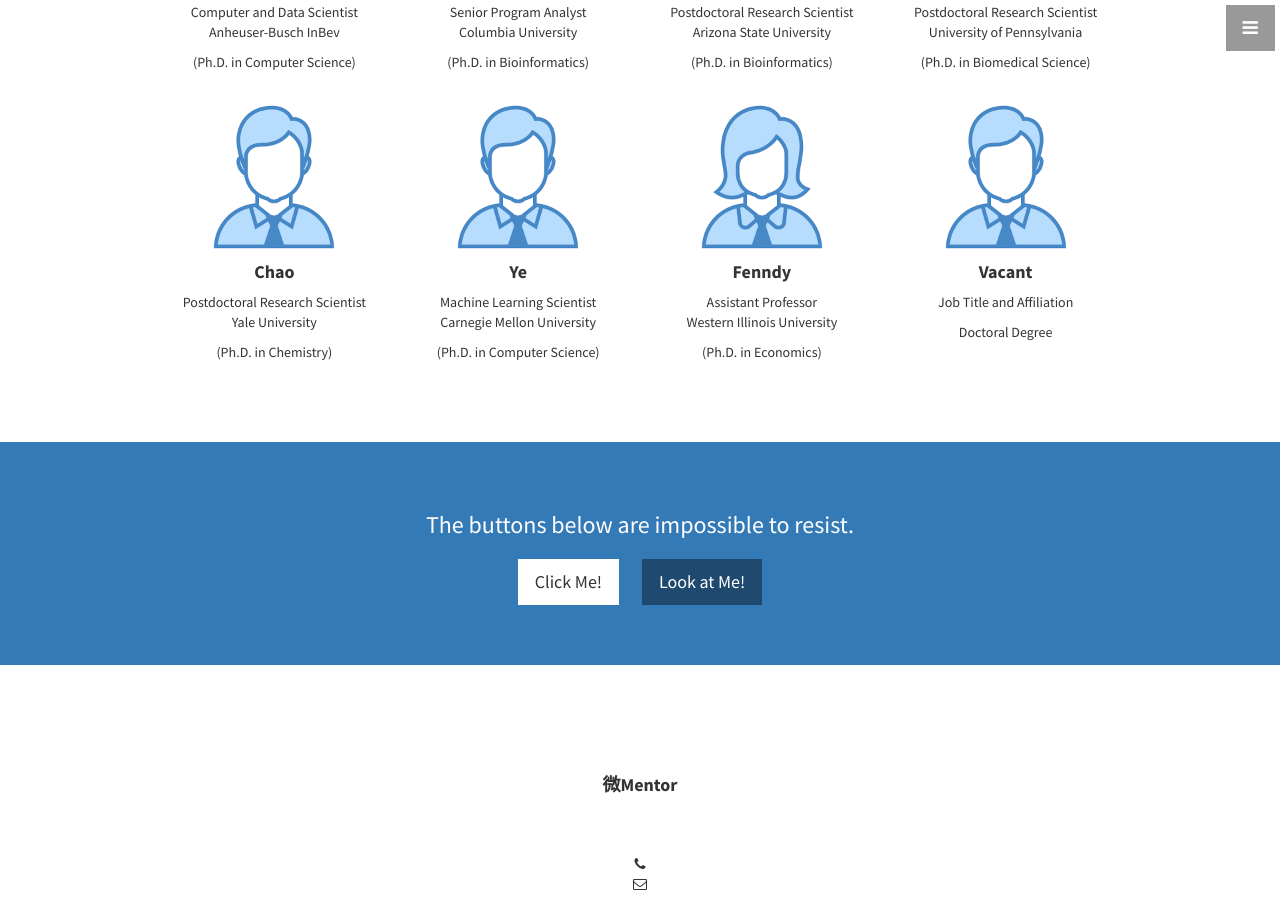
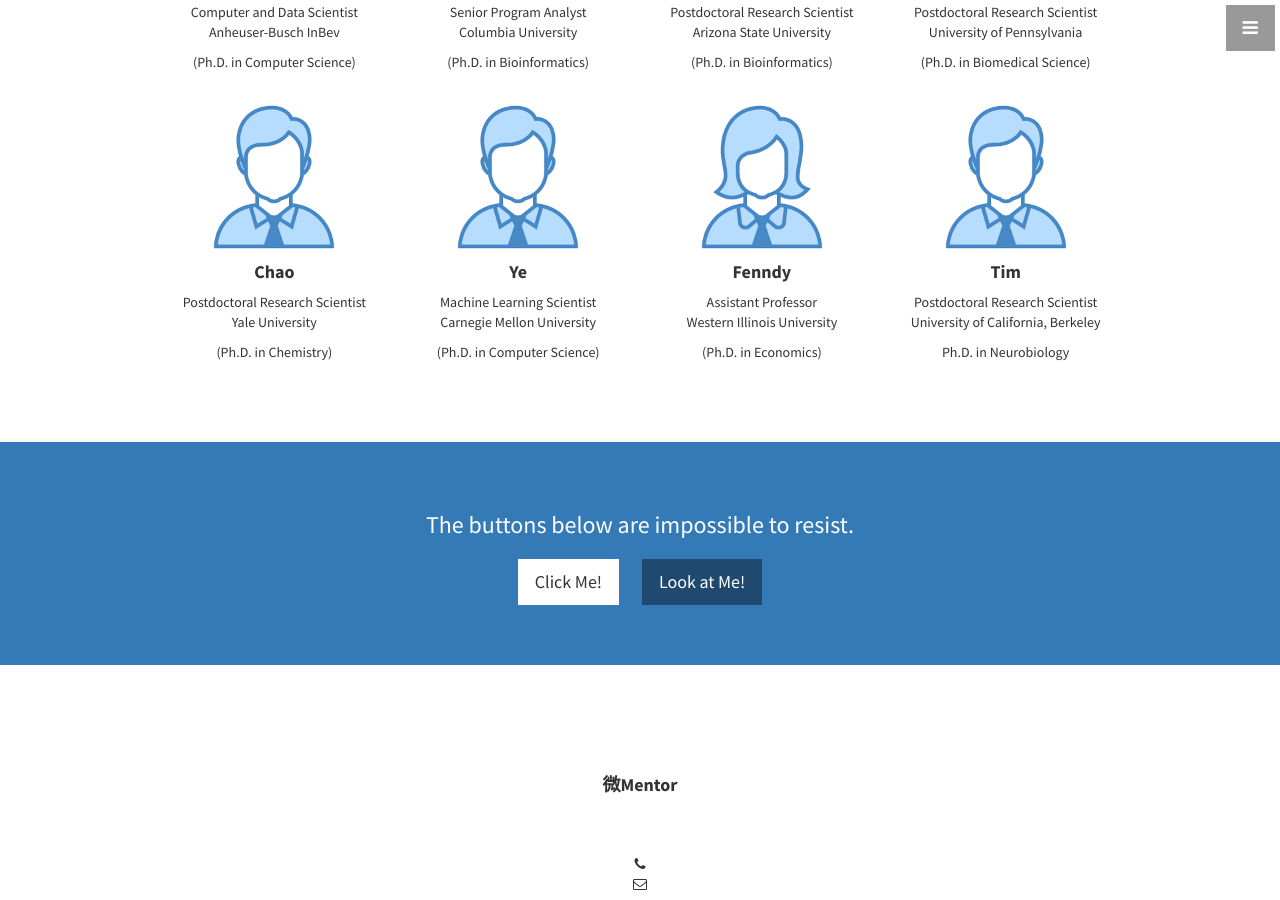
Before and after one commit to tinagui/WeOffer, a Jekyll site: the page built from index.html, in a window 1280 px wide and 900 px high, scrolled down 2270 px. Built offline with Jekyll 4.4.1, drawn with Linux system fonts in a browser that asks for light colours.

Commit message:
Update portfolio.html

```diff
--- a/_includes/portfolio.html
+++ b/_includes/portfolio.html
@@ -79,10 +79,10 @@
             <div class="portfolio-item">
                 <img class="img-portfolio img-responsive" src="img/male.png" height="150" width="150">
               <h4>
-                <strong>Vacant</strong>
+                <strong>Tim</strong>
               </h4>
-              <p>Job Title and Affiliation</p>
-              <p>Doctoral Degree</p>
+              <p>Postdoctoral Research Scientist <br> University of California, Berkeley</p>
+              <p>Ph.D. in Neurobiology</p>
             </div>
           </div>
 
```
